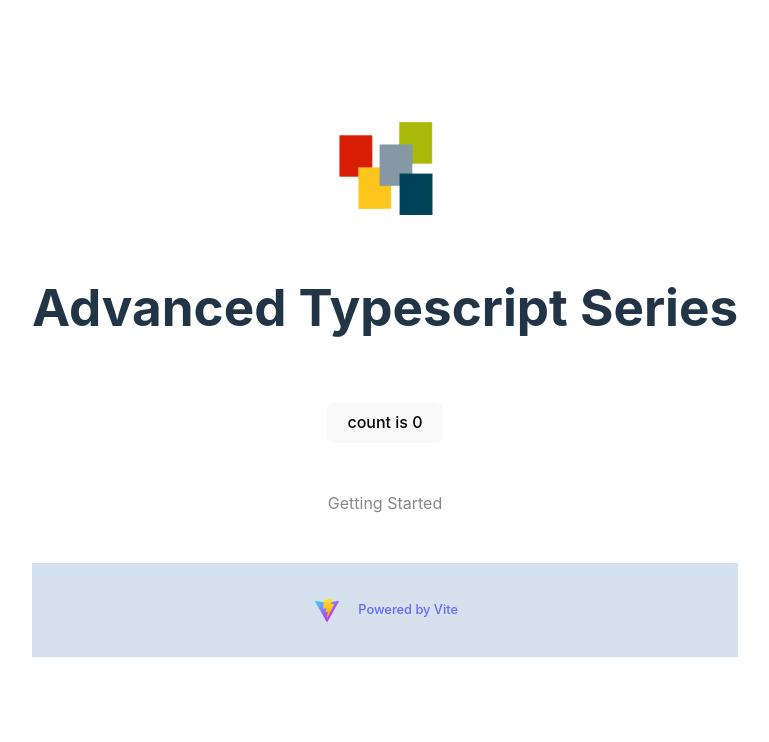
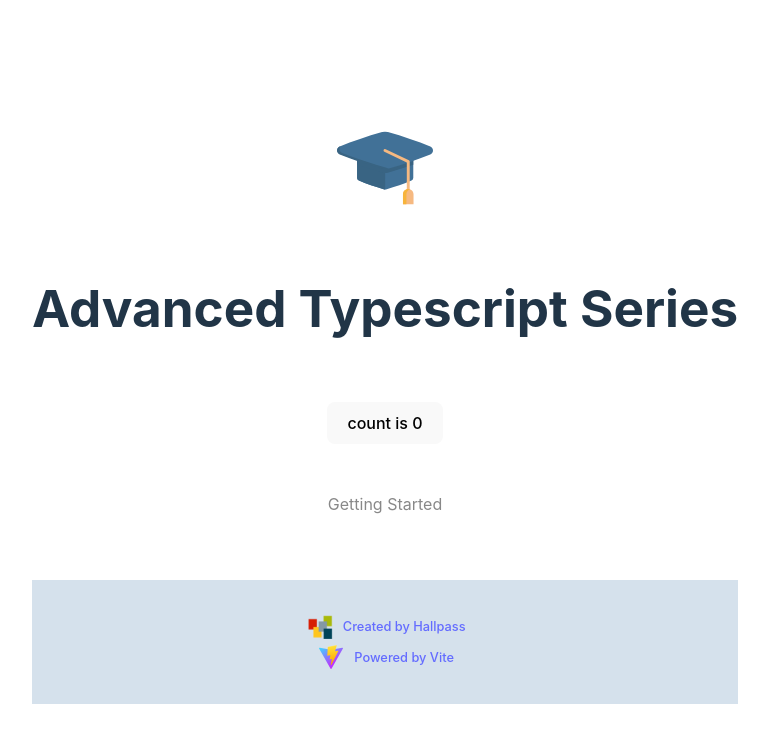
Before and after one commit to rbanning/typescript-advanced-series, a website built with Vite: page index.html in a window 1280 px wide. Shown: the whole page, without its empty margins (255-1024 px from the left). Built offline with nearby package versions, Linux system fonts and the light colour scheme.

Commit message:
setting up for deployment

```diff
--- a/index.html
+++ b/index.html
@@ -2,9 +2,17 @@
 <html lang="en">
   <head>
     <meta charset="UTF-8" />
-    <link rel="icon" type="image/png" href="/favicon.png" />
     <meta name="viewport" content="width=device-width, initial-scale=1.0" />
+    <link rel="icon" type="image/svg+xml" href="/favicon.svg" />
+    <link rel="canonical" href="https://rbanning.github.io/advanced-typescript-series" />
+
     <title>Advanced Typescript Series &middot; by Hallpass &amp; Friends</title>
+
+    <meta name="og:title" content="Advanced Typescript Learning Series" />
+    <meta name="og:description" content="Learn (advanced) Typescript using our problem-based approach to training." />
+    <meta name="og:type" content="website" />
+    <meta name="og:url" content="https://rbanning.github.io/advanced-typescript-series" />
+    <meta name="og:image" content="https://rbanning.github.io/advanced-typescript-series/og-image.png" />
   </head>
   <body>
     <div id="app"></div>
--- a/src/app/index.ts
+++ b/src/app/index.ts
@@ -1,12 +1,13 @@
 import '../style.css'
+import academyLogo from '../assets/academy-logo.svg';
 import hallpassLogo from '../assets/hallpass.png';
 import viteLogo from '../assets/vite.svg';
 import { setupCounter } from './counter.ts'
 
 document.querySelector<HTMLDivElement>('#app')!.innerHTML = `
   <div>
-    <a href="https://vitejs.dev" target="_blank">
-      <img src="${hallpassLogo}" class="logo" alt="Hallpass logo" />
+    <a href="https://academy.hallpassandfriends.com" target="_blank">
+      <img src="${academyLogo}" class="logo" alt="Hallpass Academy logo" />
     </a>
     <h1>Advanced Typescript Series</h1>
     <div class="card">
@@ -16,8 +17,14 @@ document.querySelector<HTMLDivElement>('#app')!.innerHTML = `
       Getting Started
     </p>
     <footer>
-      <img src="${viteLogo}" class="logo mini vanilla" alt="Vite logo" />
-      <a href="https://vitejs.dev" target="_blank">Powered by Vite</a>
+      <section>
+        <img src="${hallpassLogo}" class="logo mini vanilla" alt="Hallpass logo" />
+        <a href="https://academy.hallpassandfriends.com" target="_blank">Created by Hallpass</a>
+      </section>
+      <section>
+        <img src="${viteLogo}" class="logo mini vanilla" alt="Vite logo" />
+        <a href="https://vitejs.dev" target="_blank">Powered by Vite</a>
+      </section>
   </div>
 `
 
--- a/src/style.css
+++ b/src/style.css
@@ -87,17 +87,20 @@ button:focus-visible {
 }
 
 footer {
-  margin: 3rem 0;
+  margin: 4rem 0 0 0;
   padding: 2rem 0;
 
-  display: flex;
-  justify-content: center;
-  align-items: center;
-  gap: 1rem;
   font-size: 0.8rem;
 
   background-color: #17436d;
-  color:rgba(161, 199, 221, 0.87)
+  color:rgba(161, 199, 221, 0.87);
+
+  section {
+    display: flex;
+    justify-content: center;
+    align-items: center;
+    gap: .5rem;
+  }
 }
 
 @media (prefers-color-scheme: light) {
--- /dev/null
+++ b/vite.config.ts
@@ -0,0 +1,5 @@
+import { defineConfig } from 'vite';
+
+export default defineConfig({
+  base: '/typescript-advanced-series/'
+});
```
Also changed, not shown: public/favicon.ico, public/favicon.png (deleted), public/favicon.svg (added), public/og-image.png (added), src/assets/academy-logo-128.png (added), src/assets/academy-logo-512.png (added), src/assets/academy-logo.svg (added).
